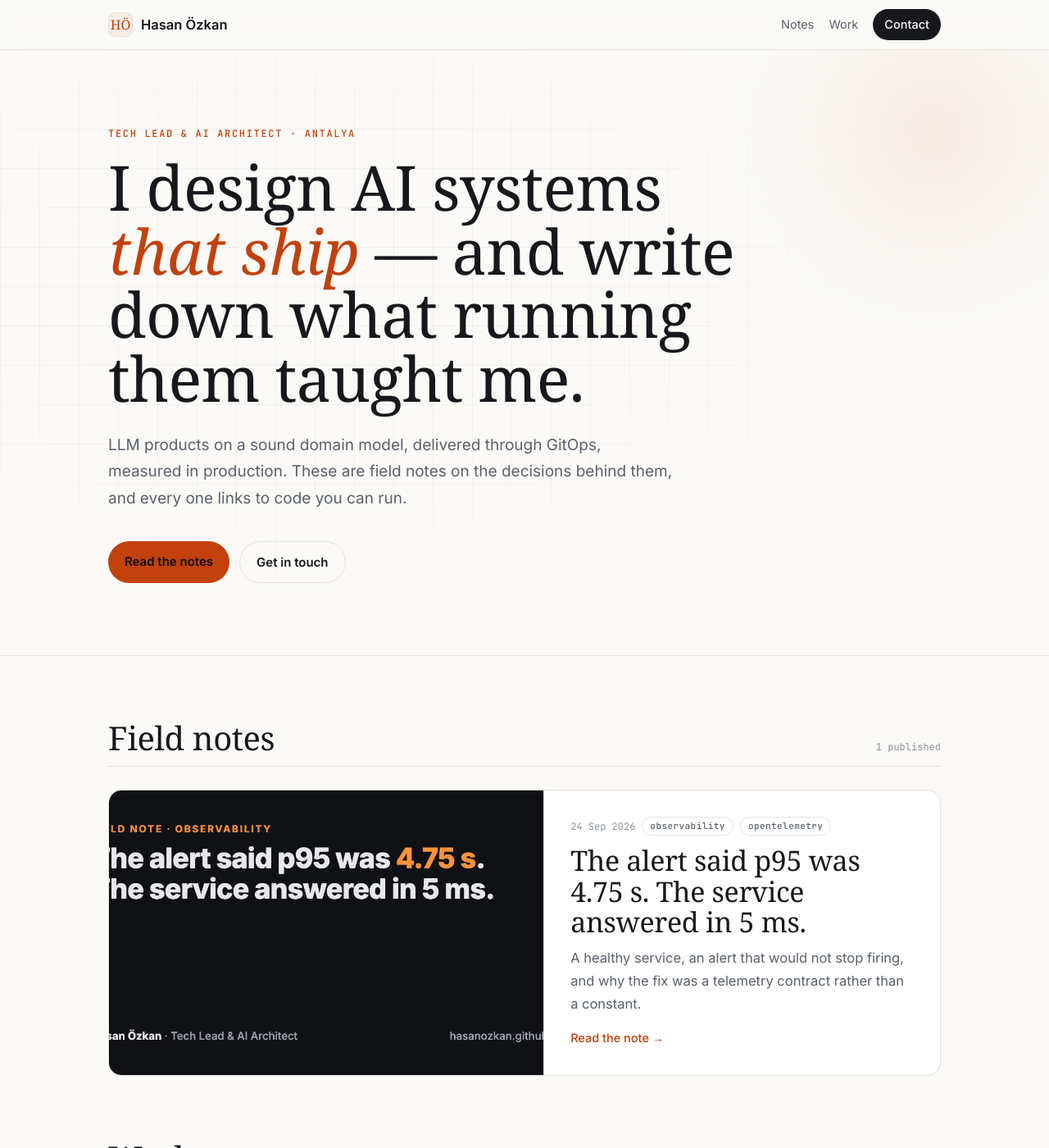
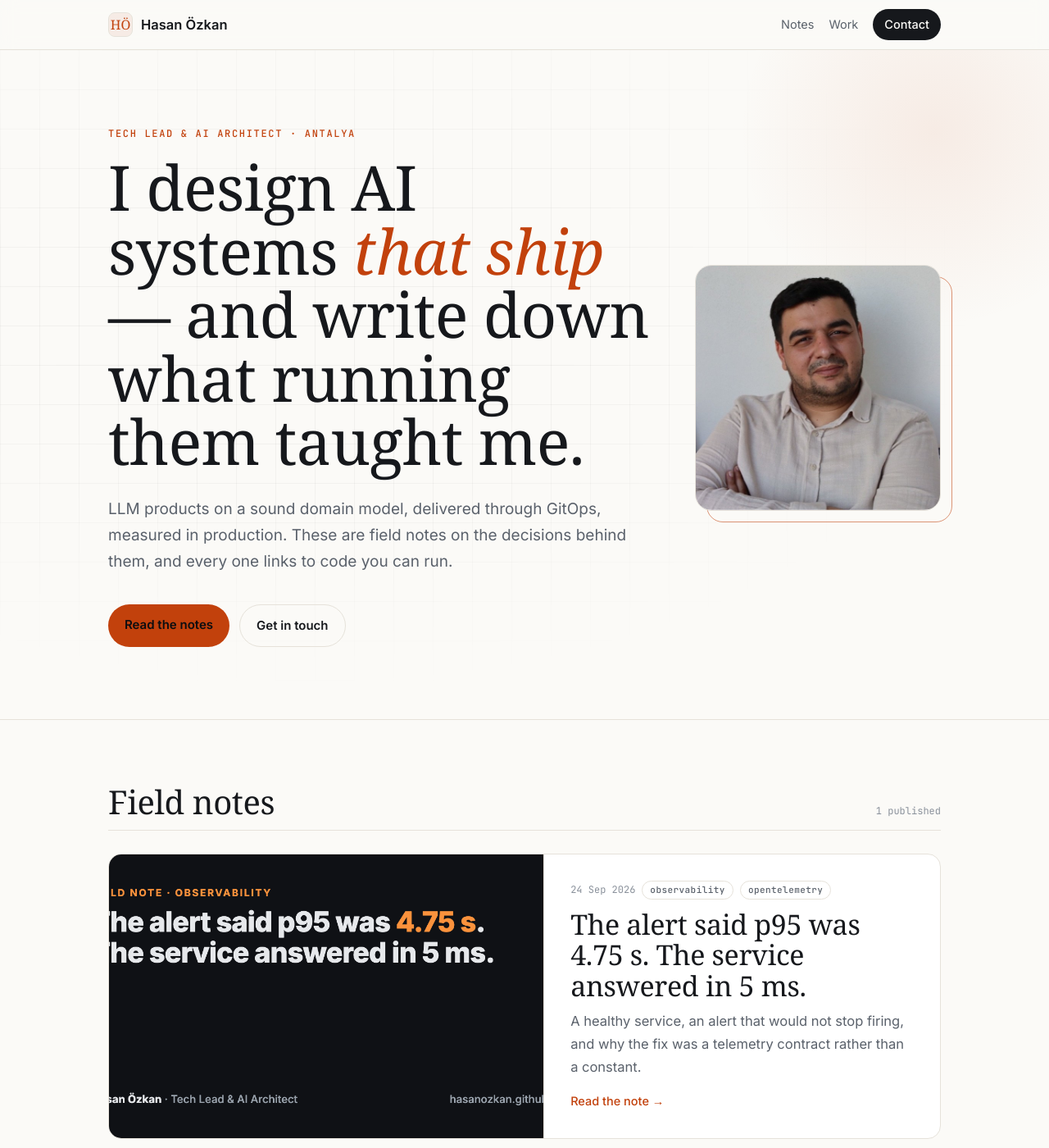
Before and after one commit to hasanozkan/hasanozkan.github.io, a Jekyll site: the page built from index.html, in a window 1280 px wide and 1400 px high. Shown: the whole window at 82% size. Built offline with Jekyll 4.4.1, drawn with Linux system fonts in a browser that asks for light colours; some web fonts are replaced.

Commit message:
Portrait in the hero and the author card
Co-Authored-By: Claude Opus 5.5 (1M context) <noreply@anthropic.com>
Claude-Session: https://claude.ai/code/session_01LVySNFa23WdzJY79LJpn4P

```diff
--- a/_includes/author.html
+++ b/_includes/author.html
@@ -1,5 +1,5 @@
 <aside class="author">
-  <div class="mono-mark" aria-hidden="true">HÖ</div>
+  <img class="avatar" src="{{ '/assets/img/hasan-160.jpg' | relative_url }}" alt="Hasan Özkan" width="72" height="72">
   <div>
     <p class="author-name">Hasan Özkan</p>
     <p>Tech Lead &amp; AI Architect. I design AI systems that ship: LLM products on a sound domain model, delivered through GitOps, measured in production. Open to AI architecture roles.</p>
--- a/assets/css/site.css
+++ b/assets/css/site.css
@@ -117,3 +117,12 @@ pre code{background:none;border:0;padding:0;font-size:14px;line-height:1.6}
 .back{margin:32px 0 0}
 .foot{display:flex;justify-content:space-between;flex-wrap:wrap;gap:12px;color:var(--dim);font-size:13.5px;border-top:1px solid var(--line);padding-top:24px;padding-bottom:48px;margin-top:88px}
 .foot a{color:var(--muted)}
+.avatar{width:72px;height:72px;border-radius:50%;object-fit:cover;flex:none;border:1px solid var(--line)}
+.hero-grid{display:grid;grid-template-columns:1fr;gap:48px;align-items:center}
+.portrait{display:none;margin:0}
+@media (min-width:900px){
+  .hero-grid{grid-template-columns:minmax(0,1fr) 300px}
+  .portrait{display:block;position:relative}
+  .portrait::before{content:"";position:absolute;inset:14px -14px -14px 14px;border:1px solid var(--accent);border-radius:20px;opacity:.55}
+  .portrait img{position:relative;display:block;width:100%;height:auto;aspect-ratio:1;object-fit:cover;border-radius:20px;border:1px solid var(--line);filter:saturate(.92)}
+}
--- a/index.html
+++ b/index.html
@@ -2,11 +2,14 @@
 layout: default
 ---
 <section class="hero">
-  <div class="wrap">
+  <div class="wrap hero-grid">
+  <div>
     <p class="kicker">Tech Lead &amp; AI Architect · Antalya</p>
     <h1>I design AI systems <em>that ship</em> — and write down what running them taught me.</h1>
     <p class="hero-sub">LLM products on a sound domain model, delivered through GitOps, measured in production. These are field notes on the decisions behind them, and every one links to code you can run.</p>
     <p class="hero-actions"><a class="btn" href="#notes">Read the notes</a><a class="btn ghost" href="https://www.linkedin.com/in/hasanozkan/">Get in touch</a></p>
+  </div>
+  <figure class="portrait"><img src="{{ '/assets/img/hasan.jpg' | relative_url }}" alt="Hasan Özkan" width="640" height="640"></figure>
   </div>
 </section>
 
```
Also changed, not shown: assets/img/hasan-160.jpg (added), assets/img/hasan.jpg (added).
